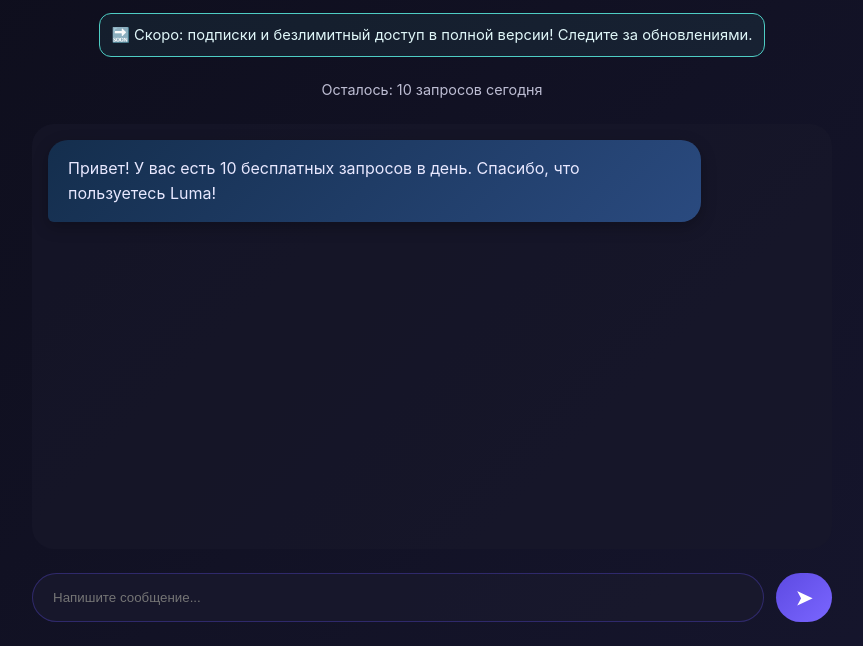
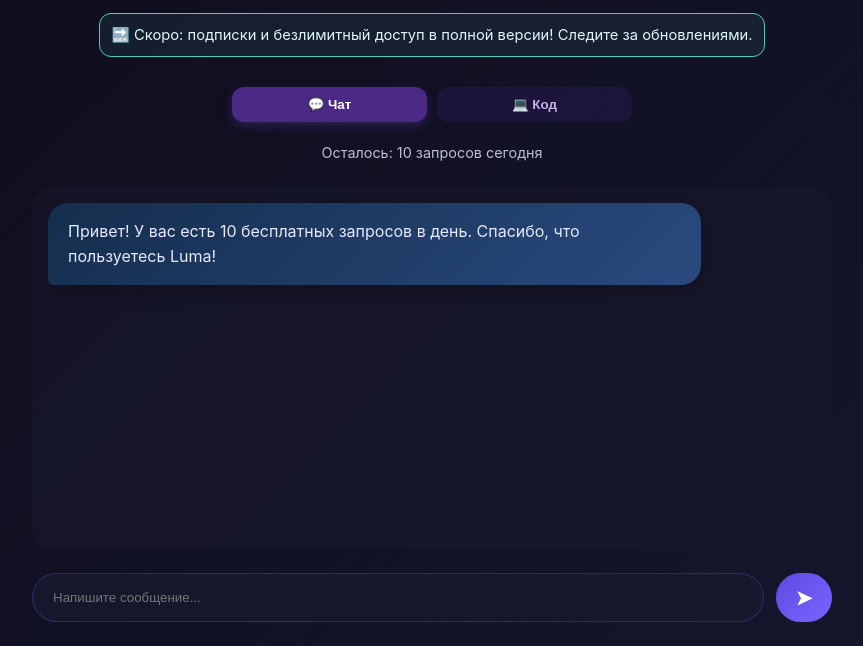
Before and after one commit to Leonhik494/Lumaai, a plain HTML site: page index.html in a window 1280 px wide. Shown: the part 154-800 px from the top of the page, without its empty margins (208-1071 px from the left). Drawn offline with Linux system fonts and the light colour scheme.

Commit message:
Add files via upload

```diff
--- a/index.html
+++ b/index.html
@@ -14,6 +14,7 @@
       --accent: #5d4ae2;
       --accent-light: #9a8cff;
       --future: #4ecdc4;
+      --mode-active: #4a2a85;
     }
     * { margin: 0; padding: 0; box-sizing: border-box; }
     body {
@@ -62,6 +63,29 @@
       margin: 16px 0;
       font-size: 0.92rem;
       color: #e0f7f9;
+    }
+    .mode-switch {
+      display: flex;
+      gap: 10px;
+      margin: 14px 0;
+      width: 100%;
+      max-width: 400px;
+    }
+    .mode-btn {
+      flex: 1;
+      padding: 10px;
+      border: none;
+      border-radius: 12px;
+      background: rgba(45, 27, 94, 0.4);
+      color: #c5b3e6;
+      font-weight: 600;
+      cursor: pointer;
+      transition: all 0.2s;
+    }
+    .mode-btn.active {
+      background: var(--mode-active);
+      color: white;
+      box-shadow: 0 4px 10px rgba(74, 42, 133, 0.5);
     }
     .counter {
       font-size: 0.9rem;
@@ -143,6 +167,7 @@
       .message { max-width: 92%; font-size: 0.95rem; padding: 14px 16px; }
       .input-area { flex-direction: column; }
       #send-btn { width: auto; padding: 16px; }
+      .mode-switch { flex-direction: column; }
     }
   </style>
 </head>
@@ -164,9 +189,14 @@
       </svg>
       <h1>Luma</h1>
 
-      <!-- Уведомление о полной версии остаётся в шапке -->
       <div class="future-notice">
         🔜 Скоро: подписки и безлимитный доступ в полной версии! Следите за обновлениями.
+      </div>
+
+      <!-- Переключатели режимов -->
+      <div class="mode-switch">
+        <button id="mode-chat" class="mode-btn active">💬 Чат</button>
+        <button id="mode-code" class="mode-btn">💻 Код</button>
       </div>
 
       <div class="counter" id="counter">Осталось: 10 запросов сегодня</div>
@@ -188,16 +218,33 @@
     const input = document.getElementById('user-input');
     const button = document.getElementById('send-btn');
     const counterEl = document.getElementById('counter');
+    const modeChatBtn = document.getElementById('mode-chat');
+    const modeCodeBtn = document.getElementById('mode-code');
 
+    // Режим по умолчанию
+    let currentMode = 'chat';
+
+    // Обработчики переключения режима
+    modeChatBtn.addEventListener('click', () => {
+      currentMode = 'chat';
+      modeChatBtn.classList.add('active');
+      modeCodeBtn.classList.remove('active');
+    });
+
+    modeCodeBtn.addEventListener('click', () => {
+      currentMode = 'code';
+      modeCodeBtn.classList.add('active');
+      modeChatBtn.classList.remove('active');
+    });
+
+    // Инициализация счётчика
     function initCounter() {
       const today = new Date().toISOString().split('T')[0];
       let data = JSON.parse(localStorage.getItem('luma_usage') || '{}');
-
       if (data.day !== today) {
         data = { day: today, count: 0 };
         localStorage.setItem('luma_usage', JSON.stringify(data));
       }
-
       updateCounter(data.count);
       return data.count;
     }
@@ -219,7 +266,6 @@
       chat.scrollTop = chat.scrollHeight;
     }
 
-    // ✅ Приветствие БЕЗ упоминания полной версии
     addMessage("Привет! У вас есть 10 бесплатных запросов в день. Спасибо, что пользуетесь Luma!", "bot");
 
     let requestCount = initCounter();
@@ -244,10 +290,11 @@
       chat.scrollTop = chat.scrollHeight;
 
       try {
+        // Отправляем режим на сервер
         const response = await fetch(API_URL, {
           method: "POST",
           headers: { "Content-Type": "application/json" },
-          body: JSON.stringify({ prompt: text })
+          body: JSON.stringify({ prompt: text, mode: currentMode })
         });
 
         const data = await response.json();
```
